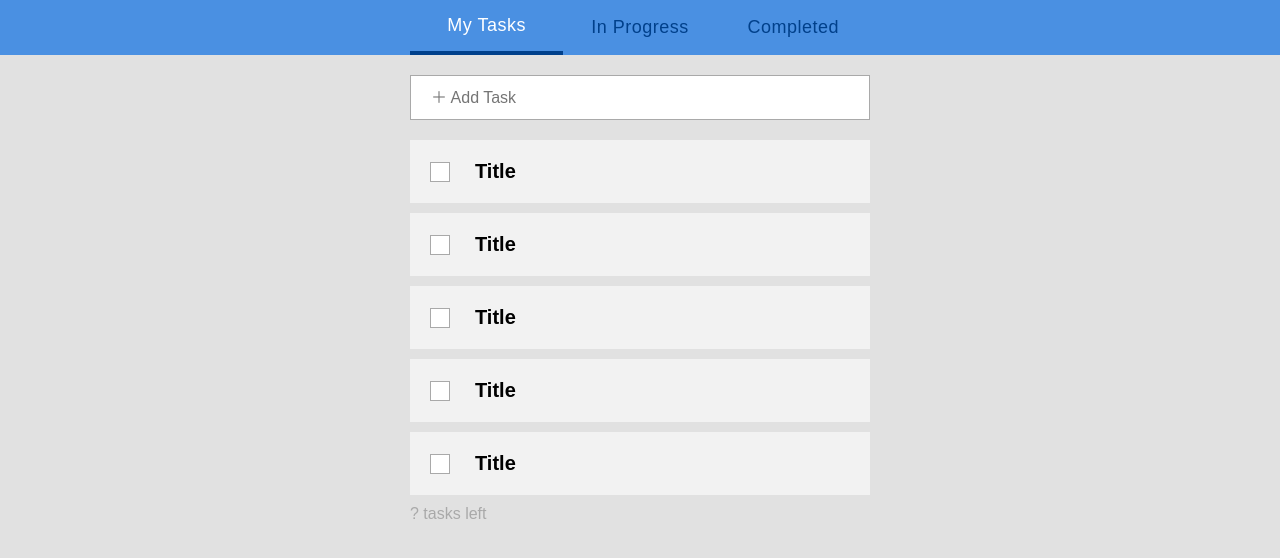
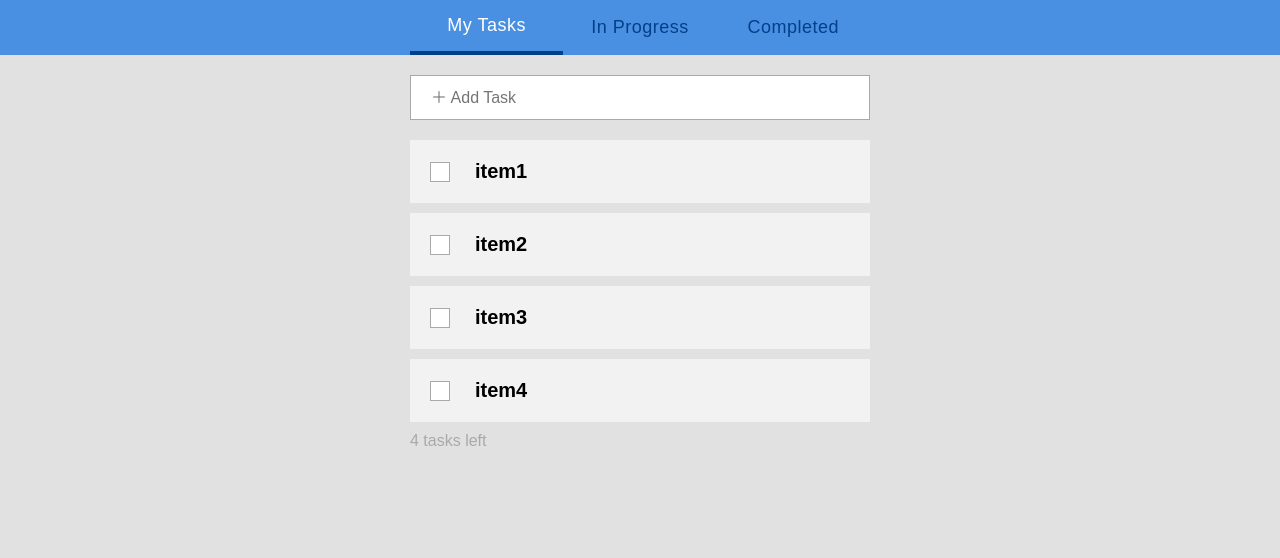
Before and after one commit to chrysophyta/todo-list, a React (Create React App) app: page / in a window 1280 px wide. Shown: the top 558 px of the page. Built offline with nearby package versions, Linux system fonts and the light colour scheme.

Commit message:
implement onChange and onSubmit for AddTask

```diff
--- a/src/components/AddTask.js
+++ b/src/components/AddTask.js
@@ -1,9 +1,13 @@
 import React from 'react';
 
-export default function() {
+export default function(props) {
   return (
-    <form className="add-task">
-      <input placeholder="＋ Add Task" />
+    <form className="add-task" onSubmit={props.onSubmit}>
+      <input
+        placeholder="＋ Add Task"
+        value={props.value}
+        onChange={props.onChange}
+      />
     </form>
   );
 }
--- a/src/components/App.js
+++ b/src/components/App.js
@@ -4,12 +4,45 @@ import AddTask from './AddTask';
 import List from './List';
 
 class App extends Component {
+  constructor(props) {
+    super(props);
+    this.state = {
+      addTask: '',
+      data: [
+        { title: 'item1', content: 'item1', completed: false, id: 1 },
+        { title: 'item2', content: 'item2', completed: false, id: 2 },
+        { title: 'item3', content: 'item3', completed: false, id: 3 },
+        { title: 'item4', content: 'item4', completed: false, id: 4 }
+      ]
+    };
+  }
+
+  onInputChange = event => {
+    this.setState({ addTask: event.target.value });
+  };
+  onSubmit = event => {
+    event.preventDefault();
+    console.log('submitted');
+    this.setState({
+      addTask: '',
+      data: this.state.data.concat({
+        title: this.state.addTask,
+        content: '',
+        completed: false,
+        id: 123
+      })
+    });
+  };
   render() {
     return (
       <div className="app">
         <Nav />
-        <AddTask />
-        <List />
+        <AddTask
+          value={this.state.addTask}
+          onChange={this.onInputChange}
+          onSubmit={this.onSubmit}
+        />
+        <List data={this.state.data} />
       </div>
     );
   }
--- a/src/components/List.js
+++ b/src/components/List.js
@@ -2,17 +2,18 @@ import React, { Component } from 'react';
 import ListItem from './ListItem';
 
 class List extends Component {
+  constructor(props) {
+    super(props);
+  }
   render() {
     return (
       <div className="list">
         <ul>
-          <ListItem />
-          <ListItem />
-          <ListItem />
-          <ListItem />
-          <ListItem />
+          {this.props.data.map(item => {
+            return <ListItem data={item} key={item.id} />;
+          })}
         </ul>
-        <p>? tasks left</p>
+        <p>{this.props.data.length} tasks left</p>
       </div>
     );
   }
--- a/src/components/ListItem.js
+++ b/src/components/ListItem.js
@@ -1,12 +1,16 @@
 import React, { Component } from 'react';
 
 class ListItem extends Component {
+  constructor(props) {
+    super(props);
+  }
   render() {
+    const { data } = this.props;
     return (
       <li className="list-item">
         <div className="list-labels">
           <input type="checkbox" />
-          <h3 className="item-title">Title</h3>
+          <h3 className="item-title">{data.title}</h3>
           <span>
             <i data-feather="star" />
           </span>
```
